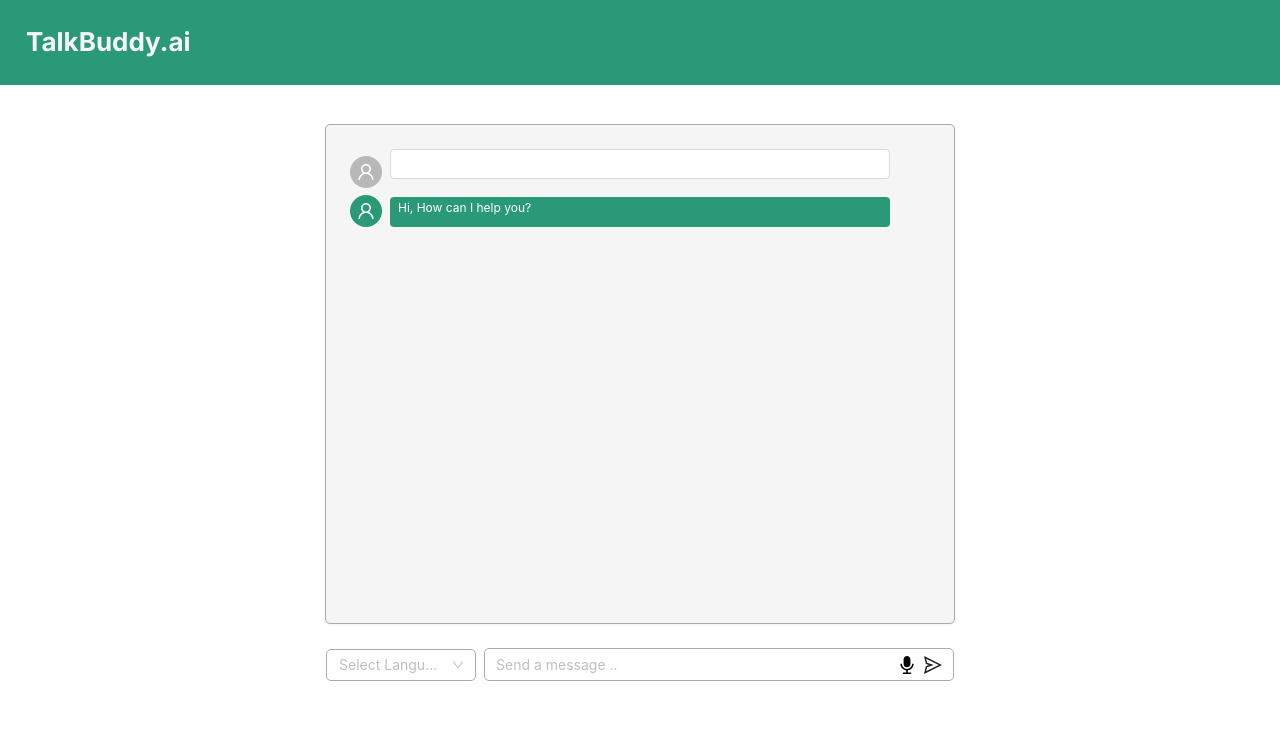
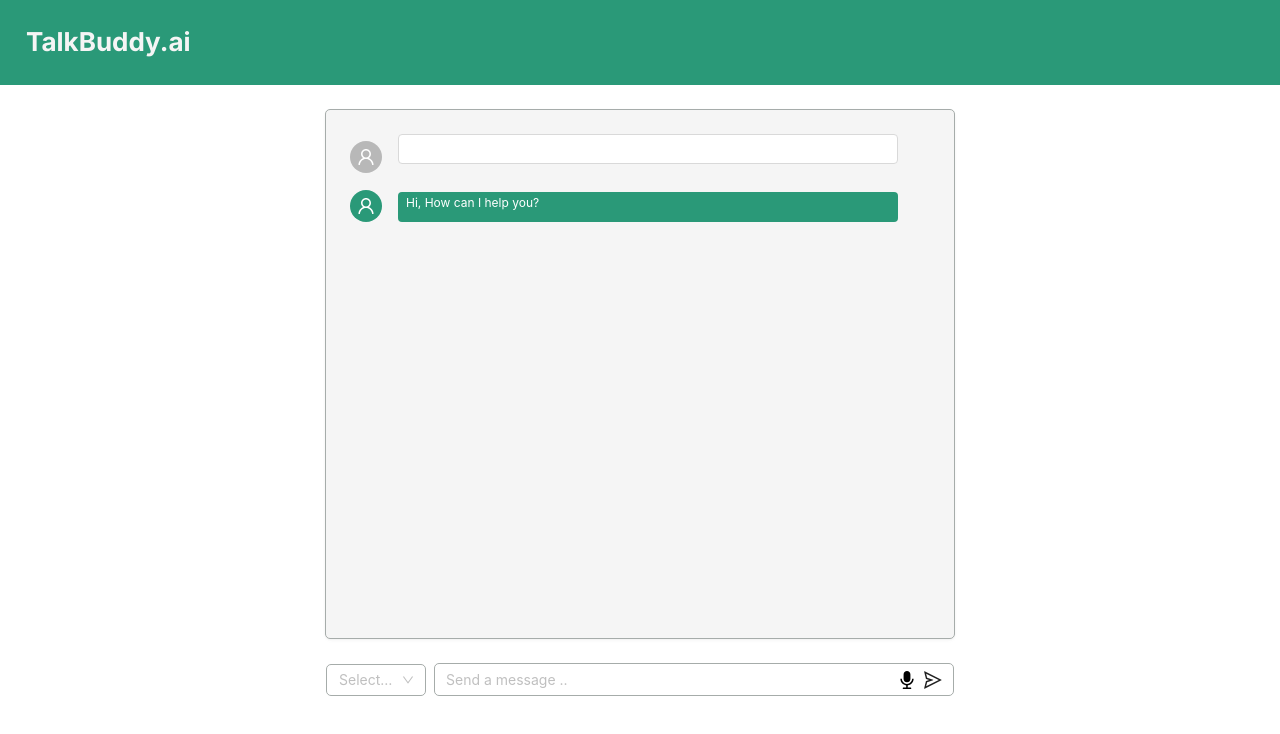
Before and after one commit to TalkBuddy-ai/TalkBuddy.ai-FE, a Next.js app: page /chat in a window 1280 px wide. Shown: the top 734 px of the page. Built offline with nearby package versions, Linux system fonts and the light colour scheme.

Commit message:
move language select to seperate component

```diff
--- /dev/null
+++ b/src/components/LangSelect.tsx
@@ -0,0 +1,31 @@
+import { Select } from "antd";
+import styles from "../styles/Chat.module.css";
+
+const LangSelect = () => {
+  return (
+    <Select
+      showSearch
+      className={styles.langSelect}
+      bordered={false}
+      placeholder="Select Language"
+      optionFilterProp="children"
+      filterOption={(input, option) => (option?.label ?? "").includes(input)}
+      filterSort={(optionA, optionB) =>
+        (optionA?.label ?? "")
+          .toLowerCase()
+          .localeCompare((optionB?.label ?? "").toLowerCase())
+      }
+      options={[
+        {
+          value: "1",
+          label: "English",
+        },
+        {
+          value: "2",
+          label: "Arabic",
+        },
+      ]}
+    />
+  );
+};
+export default LangSelect;
--- a/src/layouts/Conversation.tsx
+++ b/src/layouts/Conversation.tsx
@@ -11,14 +11,14 @@ const Conversation = (props: ConvProps) => {
   return (
     <div className={styles.container}>
       <Card
-        style={{ width: 630, height: 500 }}
+        style={{ width: 630, height: 530 }}
         bordered={false}
         className={styles.card}
       >
         {
           //for testing only, here we should call message component
           <>
-            <Space>
+            <Space size={"middle"} style={{ marginBottom: 10 }}>
               <Avatar icon={<UserOutlined />} />
               <Tag
                 style={{
@@ -31,7 +31,7 @@ const Conversation = (props: ConvProps) => {
                 {props.msg}
               </Tag>
             </Space>
-            <Space>
+            <Space size={"middle"}>
               <Avatar
                 style={{ backgroundColor: "#2A9978" }}
                 icon={<UserOutlined />}
--- a/src/pages/chat.tsx
+++ b/src/pages/chat.tsx
@@ -3,6 +3,7 @@ import styles from "@/styles/Chat.module.css";
 import Conversation from "@/layouts/Conversation";
 import InputMsg from "@/components/Input";
 import { useState } from "react";
+import LangSelect from "@/components/LangSelect";
 
 const Chat = () => {
   const [msg, setMsg] = useState("");
@@ -21,31 +22,7 @@ const Chat = () => {
         direction="horizontal"
         style={{ width: "100%", justifyContent: "center" }}
       >
-        <Select
-          showSearch
-          className={styles.langSelect}
-          bordered={false}
-          placeholder="Select Language"
-          optionFilterProp="children"
-          filterOption={(input, option) =>
-            (option?.label ?? "").includes(input)
-          }
-          filterSort={(optionA, optionB) =>
-            (optionA?.label ?? "")
-              .toLowerCase()
-              .localeCompare((optionB?.label ?? "").toLowerCase())
-          }
-          options={[
-            {
-              value: "1",
-              label: "English",
-            },
-            {
-              value: "2",
-              label: "Arabic",
-            },
-          ]}
-        />
+        <LangSelect />
         <InputMsg sendMsg={sendMsg} />
       </Space>
     </div>
--- a/src/styles/Chat.module.css
+++ b/src/styles/Chat.module.css
@@ -1,14 +1,14 @@
 .main {
-  padding: 39px;
+  padding-top: 24px;
 }
 .input {
   border: var(--border-info);
   border-radius: var(--border-radius);
-  width: 470px;
+  width: 520px;
   height: 33px;
 }
 .langSelect {
-  width: 150px;
+  width: 100px;
   border: var(--border-info);
   border-radius: var(--border-radius);
 }
```
